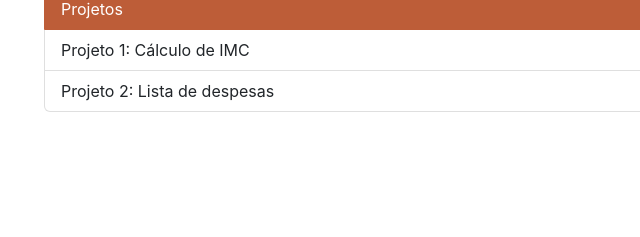
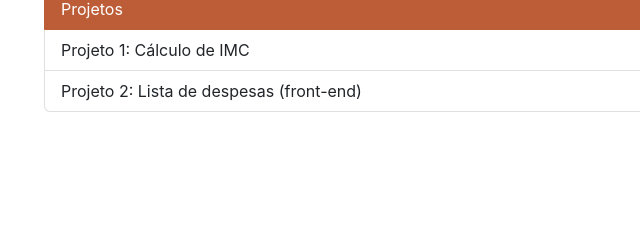
Before and after one commit to RobertoRanulfo/curriculo_roberto, a plain HTML site: page index.html in a window 1280 px wide. Shown: the part 702-939 px from the top of the page, 276-916 px from the left. Drawn offline with nearby package versions, Linux system fonts and the light colour scheme; a web font is replaced by a local one.

Commit message:
Update index.html

```diff
--- a/index.html
+++ b/index.html
@@ -65,7 +65,7 @@
                           Projetos
                         </a>
                         <a target="_blank" href="https://robertoranulfo.github.io/Projetos/projetoIMC/" class="list-group-item list-group-item-action">Projeto 1: Cálculo de IMC</a>
-                        <a target="_blank" href="https://robertoranulfo.github.io/Projetos/listaDespesas/" class="list-group-item list-group-item-action">Projeto 2: Lista de despesas</a>
+                        <a target="_blank" href="https://robertoranulfo.github.io/Projetos/listaDespesas/" class="list-group-item list-group-item-action">Projeto 2: Lista de despesas (front-end)</a>
                         <!-- <a target="_blank" href="#" class="list-group-item list-group-item-action">A fourth link item</a> -->
                     </ul>
 
```
